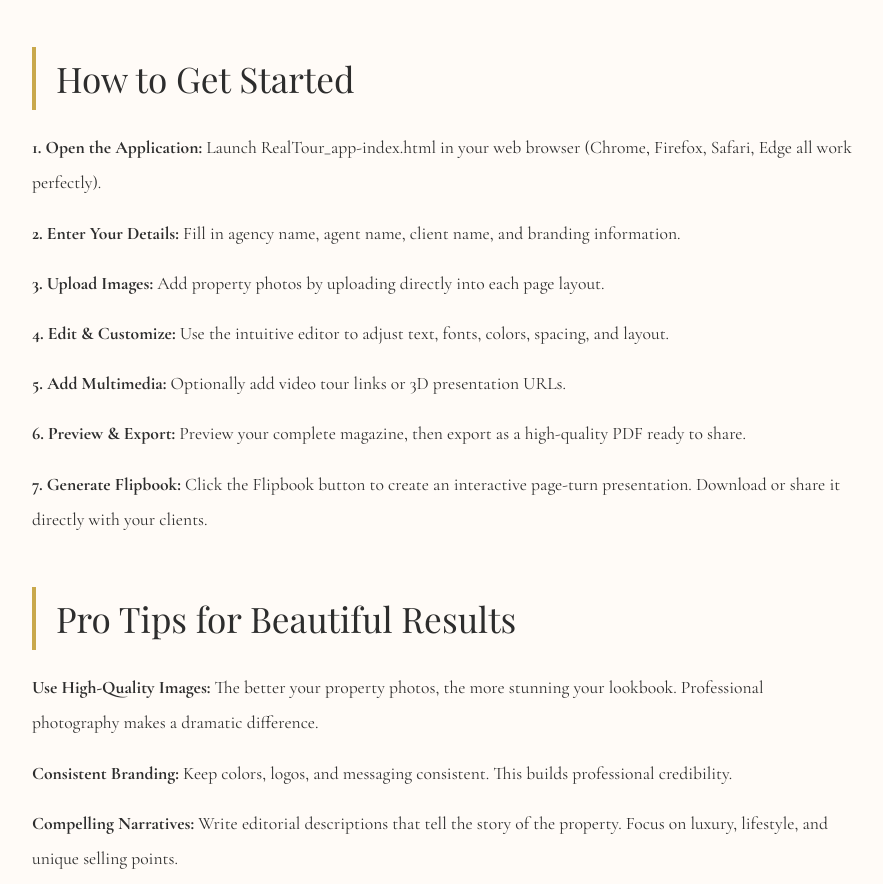
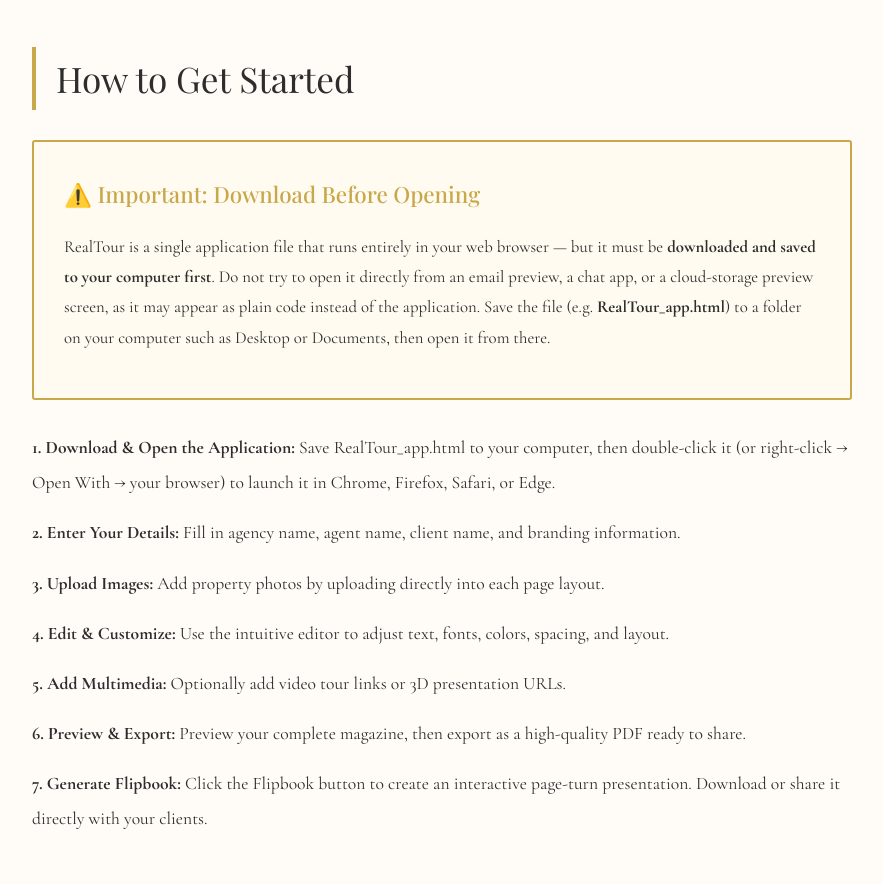
Before and after one commit to Support-Apps/RealTour-readme, a plain HTML site: page index.html in a window 1280 px wide. Shown: the part 4400-5284 px from the top of the page, without its empty margins (198-1081 px from the left). Drawn offline with nearby package versions, Linux system fonts and the light colour scheme.

Commit message:
Add files via upload

```diff
--- a/index.html
+++ b/index.html
@@ -271,7 +271,11 @@
         <div class="section">
             <h2 class="section-title">How to Get Started</h2>
             <div class="section-content">
-                <p><strong>1. Open the Application:</strong> Launch RealTour_app-index.html in your web browser (Chrome, Firefox, Safari, Edge all work perfectly).</p>
+                <div class="highlight-box">
+                    <h3>⚠️ Important: Download Before Opening</h3>
+                    <p>RealTour is a single application file that runs entirely in your web browser — but it must be <strong>downloaded and saved to your computer first</strong>. Do not try to open it directly from an email preview, a chat app, or a cloud-storage preview screen, as it may appear as plain code instead of the application. Save the file (e.g. <strong>RealTour_app.html</strong>) to a folder on your computer such as Desktop or Documents, then open it from there.</p>
+                </div>
+                <p><strong>1. Download & Open the Application:</strong> Save RealTour_app.html to your computer, then double-click it (or right-click → Open With → your browser) to launch it in Chrome, Firefox, Safari, or Edge.</p>
                 <p><strong>2. Enter Your Details:</strong> Fill in agency name, agent name, client name, and branding information.</p>
                 <p><strong>3. Upload Images:</strong> Add property photos by uploading directly into each page layout.</p>
                 <p><strong>4. Edit & Customize:</strong> Use the intuitive editor to adjust text, fonts, colors, spacing, and layout.</p>
@@ -421,7 +425,11 @@
         <div class="section">
             <h2 class="section-title">Comment Commencer</h2>
             <div class="section-content">
-                <p><strong>1. Ouvrez l'Application:</strong> Lancez RealTour_app.html dans votre navigateur Web.</p>
+                <div class="highlight-box">
+                    <h3>⚠️ Important : Téléchargez Avant d'Ouvrir</h3>
+                    <p>RealTour est un fichier d'application unique qui fonctionne entièrement dans votre navigateur Web — mais il doit d'abord être <strong>téléchargé et enregistré sur votre ordinateur</strong>. N'essayez pas de l'ouvrir directement depuis un aperçu d'email, une application de messagerie ou un aperçu de stockage cloud, car il pourrait apparaître comme du code brut au lieu de l'application. Enregistrez le fichier (par ex. <strong>RealTour_app.html</strong>) dans un dossier de votre ordinateur comme le Bureau ou Documents, puis ouvrez-le depuis cet emplacement.</p>
+                </div>
+                <p><strong>1. Téléchargez & Ouvrez l'Application:</strong> Enregistrez RealTour_app.html sur votre ordinateur, puis double-cliquez dessus (ou clic droit → Ouvrir avec → votre navigateur) pour le lancer dans Chrome, Firefox, Safari ou Edge.</p>
                 <p><strong>2. Entrez Vos Détails:</strong> Remplissez le nom de l'agence, le nom de l'agent, le nom du client et les informations de marque.</p>
                 <p><strong>3. Téléchargez des Images:</strong> Ajoutez des photos de propriété en téléchargeant directement dans chaque mise en page.</p>
                 <p><strong>4. Éditez & Personnalisez:</strong> Utilisez l'éditeur intuitif pour ajuster le texte, les polices, les couleurs, l'espacement et la mise en page.</p>
@@ -540,7 +548,11 @@
         <div class="section">
             <h2 class="section-title">كيفية البدء</h2>
             <div class="section-content">
-                <p><strong>1. افتح التطبيق:</strong> شغّل RealTour_app.html في متصفح الويب الخاص بك.</p>
+                <div class="highlight-box">
+                    <h3>⚠️ مهم: قم بتحميل الملف قبل فتحه</h3>
+                    <p>RealTour هو ملف تطبيق واحد يعمل بالكامل داخل متصفح الويب الخاص بك — ولكن يجب أولاً <strong>تحميله وحفظه على جهاز الكمبيوتر الخاص بك</strong>. لا تحاول فتحه مباشرة من معاينة البريد الإلكتروني أو تطبيق محادثة أو معاينة التخزين السحابي، لأنه قد يظهر كشيفرة برمجية خام بدلاً من التطبيق. احفظ الملف (مثل <strong>RealTour_app.html</strong>) في مجلد على جهاز الكمبيوتر مثل سطح المكتب أو المستندات، ثم افتحه من هناك.</p>
+                </div>
+                <p><strong>1. حمّل التطبيق وافتحه:</strong> احفظ RealTour_app.html على جهاز الكمبيوتر الخاص بك، ثم انقر نقراً مزدوجاً عليه (أو بالزر الأيمن ← فتح باستخدام ← متصفحك) لتشغيله في كروم أو فايرفوكس أو سفاري أو إيدج.</p>
                 <p><strong>2. أدخل التفاصيل:</strong> املأ اسم الوكالة واسم الوكيل واسم العميل ومعلومات العلامة التجارية.</p>
                 <p><strong>3. حمّل الصور:</strong> أضف صور العقارات بتحميلها مباشرة في كل تخطيط صفحة.</p>
                 <p><strong>4. حرّر وخصّص:</strong> استخدم المحرر البديهي لضبط النصوص والخطوط والألوان والمسافات والتخطيط.</p>
```
